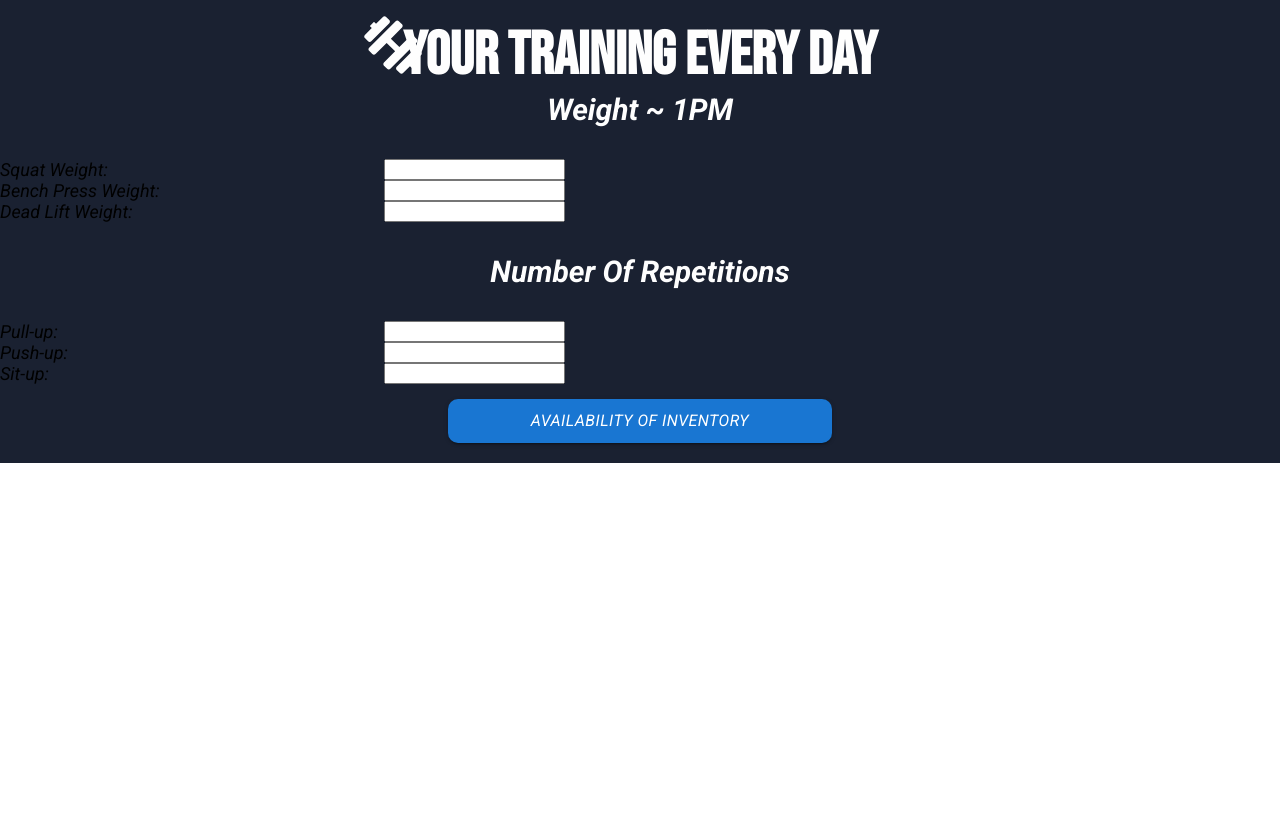
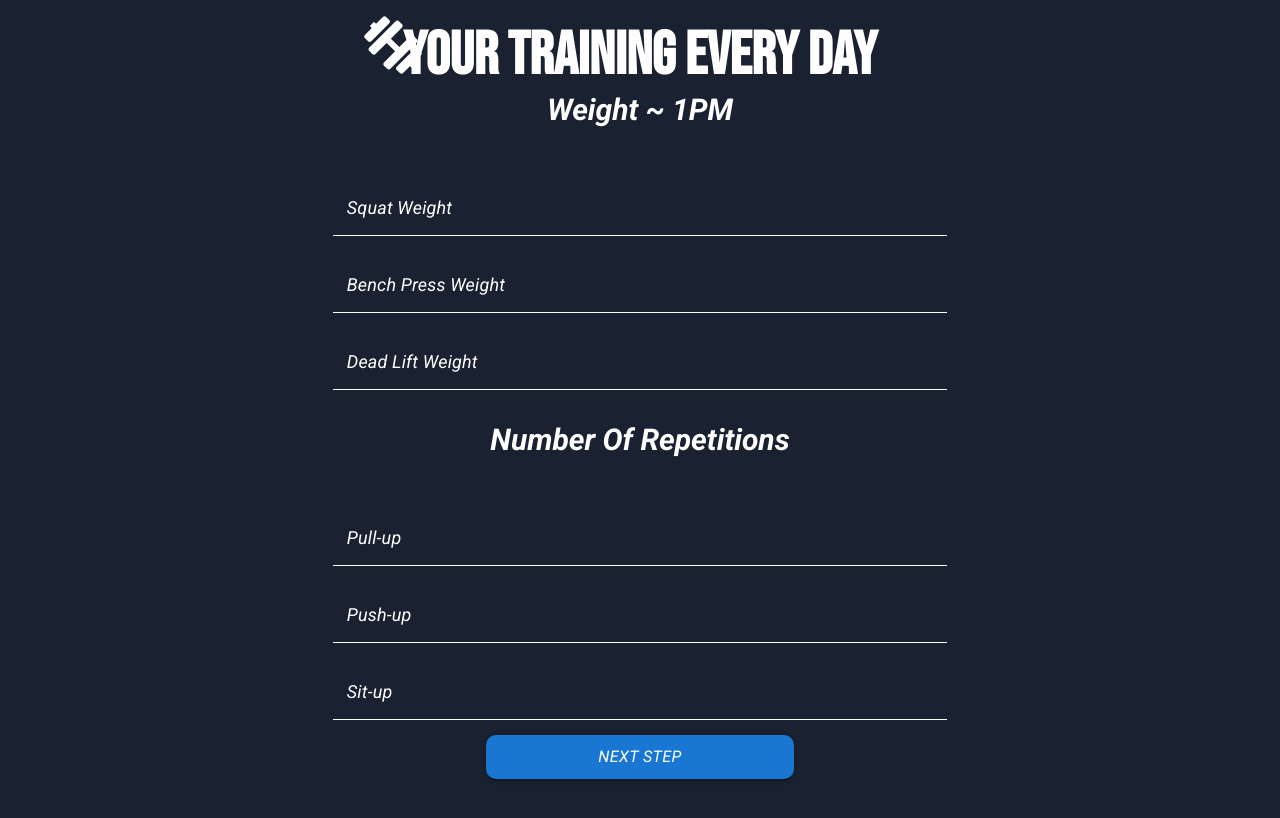
Before and after one commit to SergeiiKalina/Gum-project, a React (Create React App) app: page /gentraining/step-3/gym in a window 1280 px wide. Shown: the top 818 px of the page. Built offline with nearby package versions, Linux system fonts and the light colour scheme.

Commit message:
update form

```diff
--- a/src/App.scss
+++ b/src/App.scss
@@ -1,5 +1,6 @@
 .App {
     width: 100%;
+    height: 100%;
     margin: 0 auto;
     background-color: #1a2131;
 }
--- a/src/components/FormGenTrainStepOne.jsx
+++ b/src/components/FormGenTrainStepOne.jsx
@@ -36,7 +36,9 @@ const StyledTextField = styled(TextField)({
     width: "60%",
     margin: "20px auto 0 auto",
     border: "none",
-
+    [theme.breakpoints.down("md")]: {
+        width: "100%",
+    },
     "& .MuiOutlinedInput-root": {
         "&:hover .MuiInputBase-input ": {
             borderBottom: "1px solid #42a5f5",
@@ -74,32 +76,29 @@ export default function FormGenTrainStepOne() {
     }
 
     return (
-        <form
-            autoComplete="off"
-            className={style.wrapper}
-            onSubmit={handleSubmit(onSubmit)}
-        >
+        <form className={style.wrapper} onSubmit={handleSubmit(onSubmit)}>
             <h2>First Step</h2>
             <StyledTextField
-                id="input-with-sx"
+                id="firstName"
                 label="First Name"
                 variant="outlined"
                 name="firstName"
                 type="text"
+                autoComplete="given-name"
                 {...register("firstName", {
                     required: "First Name is Error",
                 })}
                 InputProps={{
                     type: "text",
-                    autoComplete: "firstName",
                 }}
             />
 
             <StyledTextField
-                id="input-with-sx"
+                id="lastName"
                 label="Last Name"
                 variant="outlined"
                 name="lastName"
+                autoComplete="family-name"
                 {...register("lastName", {
                     required: "Last Name is Error",
                 })}
@@ -109,10 +108,11 @@ export default function FormGenTrainStepOne() {
             />
 
             <StyledTextField
-                id="input-with-sx"
+                id="email"
                 label="Email"
                 variant="outlined"
                 name="email"
+                autoComplete="email"
                 {...register("email")}
                 InputProps={{
                     type: "email",
@@ -137,6 +137,9 @@ export default function FormGenTrainStepOne() {
                 sx={{
                     width: "60%",
                     margin: "20px auto 0 auto",
+                    [theme.breakpoints.down("md")]: {
+                        width: "100%",
+                    },
                 }}
             >
                 <InputLabel
@@ -180,7 +183,7 @@ export default function FormGenTrainStepOne() {
             <article className={style.inlineRadio}>
                 <FormLabel
                     id="demo-row-radio-buttons-group-label"
-                    sx={{ color: "white" }}
+                    sx={{ margin: "20px auto 0 auto", color: "white" }}
                 >
                     Gender
                 </FormLabel>
@@ -190,12 +193,18 @@ export default function FormGenTrainStepOne() {
                     aria-labelledby="demo-row-radio-buttons-group-label"
                     name="row-radio-buttons-group"
                     sx={{
-                        width: "300%",
+                        width: "30%",
+                        display: "flex",
+                        justifyContent: "space-between",
+                        margin: "20px auto 0 auto",
+                        [theme.breakpoints.down("md")]: {
+                            width: "80%",
+                        },
                     }}
                 >
                     <FormControlLabel
                         value="female"
-                        control={<Radio />}
+                        control={<Radio sx={{ color: "white" }} />}
                         label="Female"
                         sx={{ color: "white" }}
                         {...register("sex")}
@@ -203,7 +212,7 @@ export default function FormGenTrainStepOne() {
                     />
                     <FormControlLabel
                         value="male"
-                        control={<Radio />}
+                        control={<Radio sx={{ color: "white" }} />}
                         label="Male"
                         sx={{ color: "white" }}
                         {...register("sex")}
@@ -215,7 +224,9 @@ export default function FormGenTrainStepOne() {
             <Button
                 variant="contained"
                 type="submit"
-                sx={{ width: "50%", margin: "0 auto" }}
+                sx={{
+                    margin: "20px auto 0 auto",
+                }}
             >
                 Next Step
             </Button>
--- a/src/components/GeneratorTraining.jsx
+++ b/src/components/GeneratorTraining.jsx
@@ -21,7 +21,7 @@ function GeneratorTraining() {
     }
 
     return (
-        <div style={{ width: "50%", margin: "0 auto" }}>
+        <div style={{ height: "100vh", margin: "0 auto" }}>
             <h2 className={style.header}>Generator Form</h2>
             <div className={style.block}>
                 {!bul && <FormGeneratorTraining />}
--- a/src/components/GymTestForm.jsx
+++ b/src/components/GymTestForm.jsx
@@ -1,9 +1,46 @@
-import { Button } from "@mui/material"
+import styled from "@emotion/styled"
+import { Button, createTheme, TextField } from "@mui/material"
+import { lime, purple } from "@mui/material/colors"
 import { useForm } from "react-hook-form"
 import { useDispatch, useSelector } from "react-redux"
 import { useNavigate } from "react-router-dom"
 import { writeFormData } from "../store/generatorTrainingReduser"
 import style from "./formGenTrainStep.module.scss"
+
+const theme = createTheme({
+    palette: {
+        primary: lime,
+        secondary: purple,
+    },
+})
+
+const StyledTextField = styled(TextField)({
+    width: "60%",
+    margin: "20px auto 0 auto",
+    border: "none",
+    [theme.breakpoints.down("md")]: {
+        width: "100%",
+    },
+    "& .MuiOutlinedInput-root": {
+        "&:hover .MuiInputBase-input ": {
+            borderBottom: "1px solid #42a5f5",
+        },
+        "&.Mui-focused": {},
+        "& .MuiInputBase-input": {
+            color: "white",
+            borderBottom: "1px solid #fefefe",
+        },
+    },
+    "& .MuiInputLabel-root": {
+        color: "white",
+    },
+    "&:hover .MuiInputLabel-root": {
+        color: "#42a5f5",
+    },
+    "& .MuiOutlinedInput-notchedOutline": {
+        border: "none",
+    },
+})
 
 export default function GymTestForm() {
     const formData = useSelector((state) => state.training.formData)
@@ -19,66 +56,106 @@ export default function GymTestForm() {
             <section>
                 <h2>Weight ~ 1PM</h2>
                 <div className={style.selectContainer}>
-                    <label htmlFor="squatWeight">Squat Weight:</label>
-                    <input
-                        type="number"
+                    <StyledTextField
                         id="squatWeight"
                         name="squatWeight"
-                        {...register("squatWeight")}
+                        label="Squat Weight"
+                        variant="outlined"
+                        autoComplete="given-name"
+                        {...register("squatWeight", {
+                            required: "squatWeight is Error",
+                        })}
+                        InputProps={{
+                            type: "number",
+                        }}
                     />
                 </div>
 
                 <div className={style.selectContainer}>
-                    <label htmlFor="benchPressWeight">
-                        Bench Press Weight:
-                    </label>
-                    <input
-                        type="number"
+                    <StyledTextField
                         id="benchPressWeight"
-                        name="benchPressWeight"
-                        {...register("benchPressWeight")}
+                        name="squatWeight"
+                        label="Bench Press Weight"
+                        variant="outlined"
+                        autoComplete="given-name"
+                        {...register("benchPressWeight", {
+                            required: "benchPressWeight is Error",
+                        })}
+                        InputProps={{
+                            type: "number",
+                        }}
                     />
                 </div>
 
                 <div className={style.selectContainer}>
-                    <label htmlFor="deadLiftWeight">Dead Lift Weight:</label>
-                    <input
-                        type="number"
-                        id="deadLiftWeight"
+                    <StyledTextField
+                        id="benchPressWeight"
                         name="deadLiftWeight"
-                        {...register("deadLiftWeight")}
+                        label="Dead Lift Weight"
+                        variant="outlined"
+                        autoComplete="given-name"
+                        {...register("deadLiftWeight", {
+                            required: "deadLiftWeight is Error",
+                        })}
+                        InputProps={{
+                            type: "number",
+                        }}
                     />
                 </div>
                 <h2 className={style.secondHeader}>Number Of Repetitions</h2>
                 <div className={style.selectContainer}>
-                    <label htmlFor="pullUp">Pull-up:</label>
-                    <input
-                        type="number"
+                    <StyledTextField
                         id="pullUp"
                         name="pullUp"
-                        {...register("pullUp")}
+                        label="Pull-up"
+                        variant="outlined"
+                        autoComplete="given-name"
+                        {...register("pullUp", {
+                            required: "pullUp is Error",
+                        })}
+                        InputProps={{
+                            type: "number",
+                        }}
                     />
                 </div>
                 <div className={style.selectContainer}>
-                    <label htmlFor="pushUpQuantity">Push-up:</label>
-                    <input
-                        type="number"
+                    <StyledTextField
                         id="pushUpQuantity"
                         name="pushUpQuantity"
-                        {...register("pushUpQuantity")}
+                        label="Push-up"
+                        variant="outlined"
+                        autoComplete="given-name"
+                        {...register("pushUpQuantity", {
+                            required: "pushUpQuantity is Error",
+                        })}
+                        InputProps={{
+                            type: "number",
+                        }}
                     />
                 </div>
                 <div className={style.selectContainer}>
-                    <label htmlFor="sitUp">Sit-up:</label>
-                    <input
-                        type="number"
+                    <StyledTextField
                         id="sitUp"
                         name="sitUp"
-                        {...register("sitUp")}
+                        label="Sit-up"
+                        variant="outlined"
+                        autoComplete="given-name"
+                        {...register("sitUp", {
+                            required: "sitUp is Error",
+                        })}
+                        InputProps={{
+                            type: "number",
+                        }}
                     />
                 </div>
-                <Button variant="contained" type="submit">
-                    Availability Of Inventory
+                <Button
+                    sx={{
+                        margin: "50px auto 0 auto",
+                    }}
+                    variant="contained"
+                    type="submit"
+                >
+                    Next Step
                 </Button>
             </section>
         </form>
--- a/src/components/formGenTrainStep.module.scss
+++ b/src/components/formGenTrainStep.module.scss
@@ -1,11 +1,13 @@
 @import "./adaptive-fontMixin.scss";
 
 .wrapper {
-    width: 100%;
+    width: 80%;
+    height: 100vh;
     display: flex;
     flex-direction: column;
     margin: 0 auto;
     background-color: #1a2131;
+
     h2 {
         @include adaptive-font(30, 20);
         margin: 0 0 32px 0;
@@ -119,11 +121,10 @@
 }
 
 .inlineRadio {
-    width: 20%;
+    width: 100%;
     display: flex;
     flex-direction: column;
-    margin: 20px auto 0 auto;
-
+    justify-content: center;
     .radio {
         width: 35%;
         display: flex;
```
Also changed, not shown: src/components/FormGenTrainStepTwo.jsx (+46 -13 lines).
